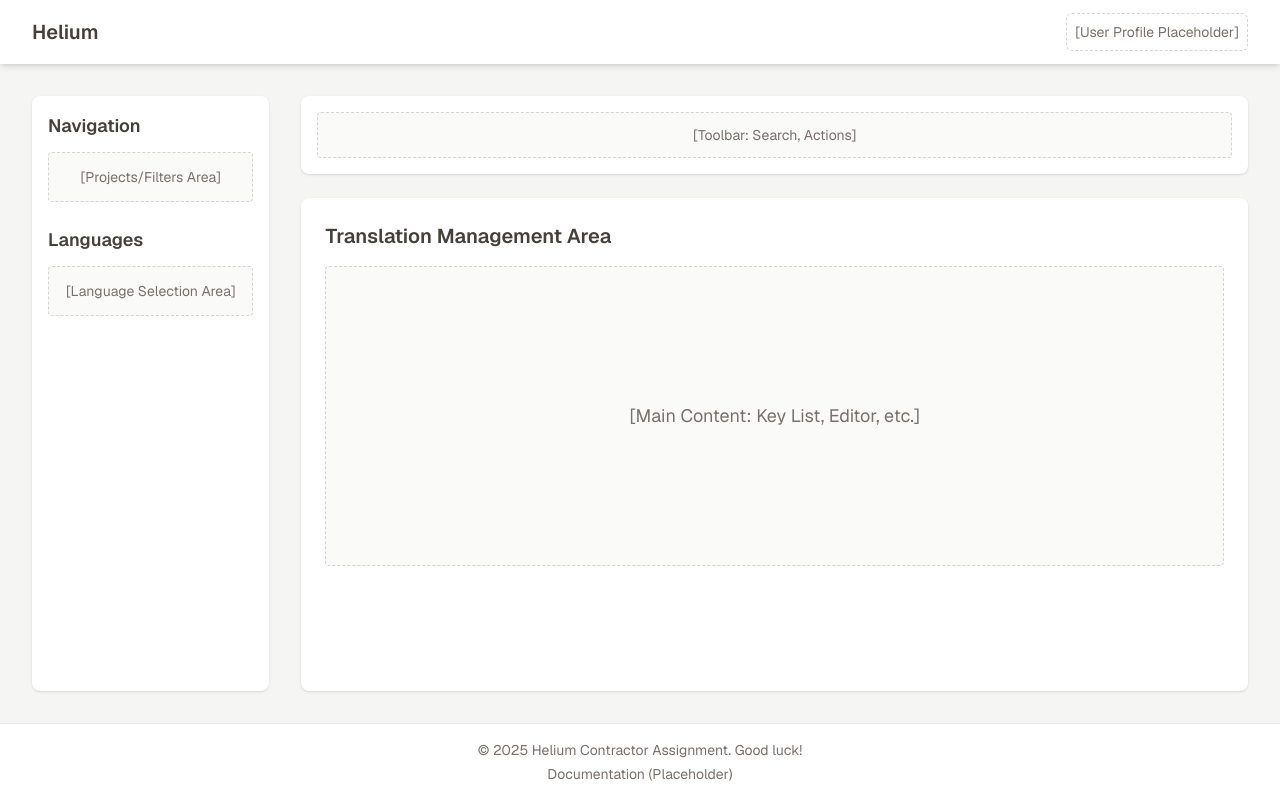
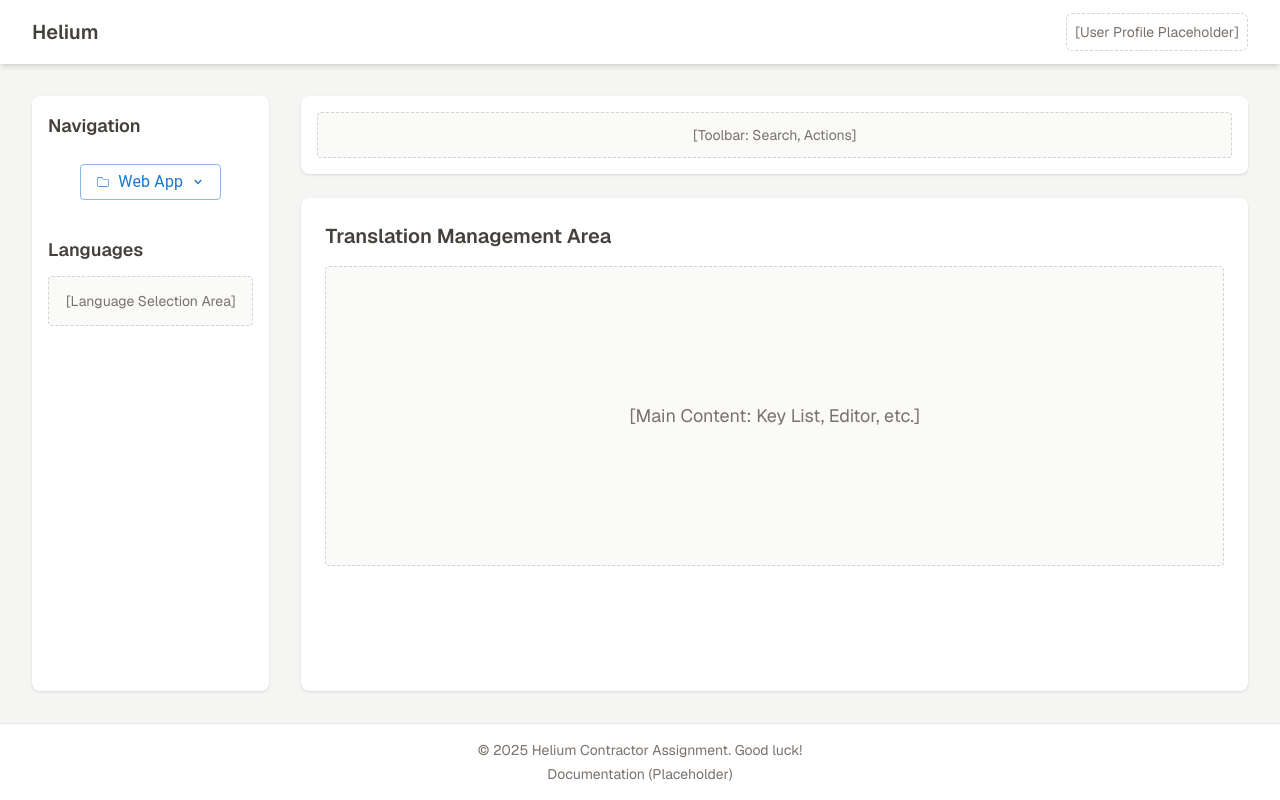
Before and after one commit to labaran1/heliumTest, a Next.js app in the folder localization-management-frontend/: page / in a window 1280 px wide. Built offline with nearby package versions, Linux system fonts and the light colour scheme.

Commit message:
use projectSelector Component

```diff
--- a/localization-management-frontend/app/page.tsx
+++ b/localization-management-frontend/app/page.tsx
@@ -1,3 +1,5 @@
+import { ProjectSelector } from "@/src/components/ProjectSelector";
+
 export default function Home() {
   return (
     <div className="flex flex-col min-h-screen bg-stone-100 dark:bg-stone-900 text-stone-800 dark:text-stone-200 font-[family-name:var(--font-geist-sans)]">
@@ -29,8 +31,8 @@ export default function Home() {
               Navigation
             </h2>
             {/* // TODO: Implement Project Selector Component */}
-            <div className="p-3 border border-dashed border-stone-300 dark:border-stone-600 rounded bg-stone-50 dark:bg-stone-700 text-sm text-stone-500 dark:text-stone-400 min-h-[50px] flex items-center justify-center">
-              [Projects/Filters Area]
+            <div className="p-3   rounded  dark:bg-stone-700 text-sm text-stone-500 dark:text-stone-400 min-h-[50px] flex items-center justify-center">
+              <ProjectSelector/>
             </div>
           </div>
           <div>
```
